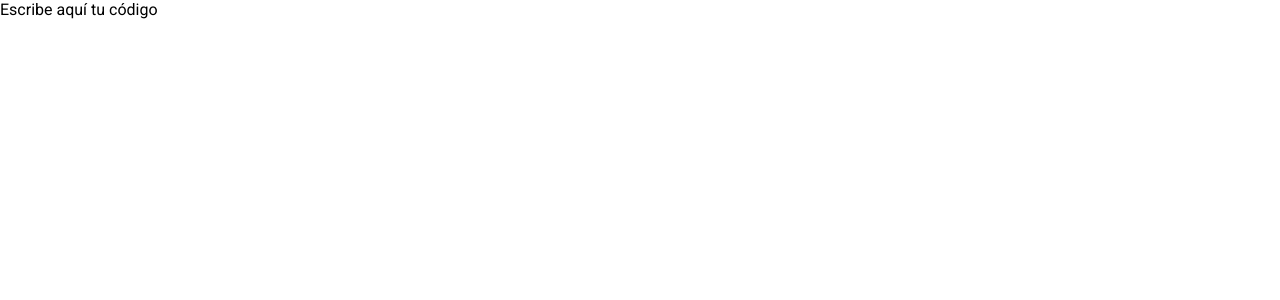
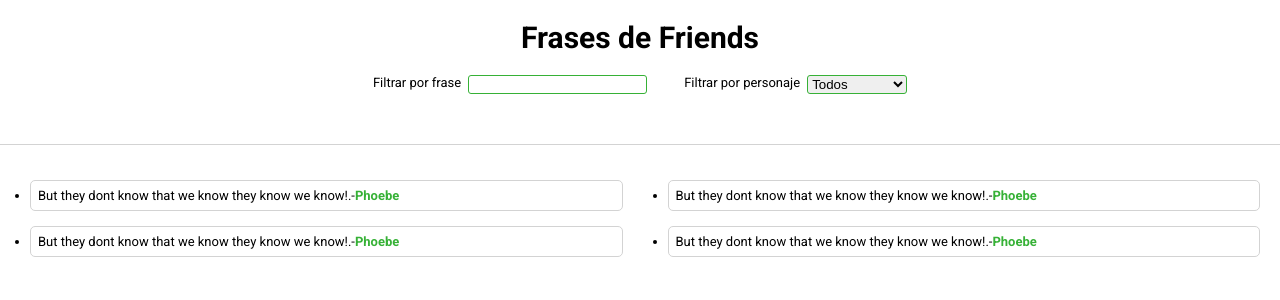
Before and after one commit to Adalab/modulo-3-evaluacion-intermedia-Vir19, a React (Vite) app: page / in a window 1280 px wide. Shown: the top 300 px of the page. Built offline with nearby package versions, Linux system fonts and the light colour scheme.

Commit message:
finish design and components

```diff
--- a/src/components/App.jsx
+++ b/src/components/App.jsx
@@ -1,11 +1,18 @@
-import '../scss/App.scss'
+import "../scss/App.scss";
+import Header from "./Header";
+import Form from "./Form";
+import QuotesList from "./QuotesList";
 
 function App() {
   return (
     <div>
-      Escribe aquí tu código
+      <Header />
+      <Form />
+      <main className="main">
+        <QuotesList />
+      </main>
     </div>
-  )
+  );
 }
 
-export default App
+export default App;
--- /dev/null
+++ b/src/components/Form.jsx
@@ -0,0 +1,21 @@
+function Form() {
+  return (
+    <form className="form">
+      <legend className="legend">Filtrar por frase</legend>
+      <input className="inputFilter" type="text" />
+      <legend className="legend">Filtrar por personaje</legend>
+      <select className="select" name="Personajes">
+        src/scss/App.scss
+        <option value="">Todos</option>
+        <option value="">Joey</option>
+        <option value="">Ross</option>
+        <option value="">Phoebe</option>
+        <option value="">Rachel</option>
+        <option value="">Chandler</option>
+        <option value="">Monica</option>
+      </select>
+    </form>
+  );
+}
+
+export default Form;
--- /dev/null
+++ b/src/components/Header.jsx
@@ -0,0 +1,9 @@
+function Header() {
+  return (
+    <header className="header">
+      <h1 className="title">Frases de Friends</h1>
+    </header>
+  );
+}
+
+export default Header;
--- /dev/null
+++ b/src/components/QuoteItem.jsx
@@ -0,0 +1,10 @@
+function QuoteItem() {
+  return (
+    <>
+      But they dont know that we know they know we know!.-
+      <span className="names">Phoebe</span>
+    </>
+  );
+}
+
+export default QuoteItem;
--- /dev/null
+++ b/src/components/QuotesList.jsx
@@ -0,0 +1,24 @@
+import QuoteItem from "./QuoteItem";
+
+function QuotesList() {
+  return (
+    <>
+      <ul className="phrases_section">
+        <li className="phrase">
+          <QuoteItem />
+        </li>
+        <li className="phrase">
+          <QuoteItem />
+        </li>
+        <li className="phrase">
+          <QuoteItem />
+        </li>
+        <li className="phrase">
+          <QuoteItem />
+        </li>
+      </ul>
+    </>
+  );
+}
+
+export default QuotesList;
--- a/src/scss/App.scss
+++ b/src/scss/App.scss
@@ -1 +1,49 @@
 @import 'core/reset';
+
+.header {
+  .title{
+    font-size: 3rem;
+    text-align: center;
+    margin: 2rem 0rem 2rem 0rem;
+  }
+}
+.form {
+  display: flex;
+  justify-content: center;
+  gap: 0.7rem;
+  .legend {
+    font-size: 1.3rem;
+  }
+  .inputFilter {
+    margin-right: 3rem;
+    border: 1px solid rgb(54, 177, 54);
+    border-radius: 3px;
+  }
+  .select {
+    border: 1px solid rgb(54, 177, 54);
+    border-radius: 3px;
+    width: 10rem;
+  }
+}
+
+.main {
+  border-top: 1px solid lightgray;
+  margin-top: 5rem;
+  .phrases_section {
+    margin: 3.5rem 2rem 0rem 0rem;
+    display: grid;
+    grid-template-columns: 1fr 1fr;
+    gap: 1.5rem;
+    .phrase {
+     padding: 0.7rem 0.7rem 0.7rem 0.7rem;
+     font-size: 1.3rem;
+     margin-left: 3rem;
+     border: 1px solid lightgray;
+     border-radius: 5px;
+     .names {
+      color: rgb(54, 177, 54);
+      font-weight: 600;
+     }
+    }
+  }
+}
--- a/src/scss/core/_reset.scss
+++ b/src/scss/core/_reset.scss
@@ -5,5 +5,6 @@
 }
 
 :root {
+  font-size: 62.5%;
   font-family: 'Roboto', sans-serif;
 }
```
Also changed, not shown: vite.config.js.timestamp-1706949768751-28572f621984d.mjs (added, +10 -0 lines).
